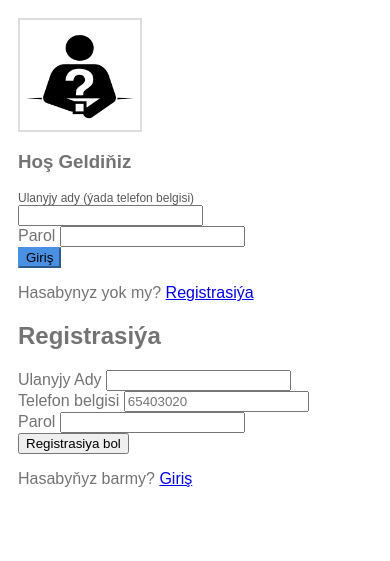
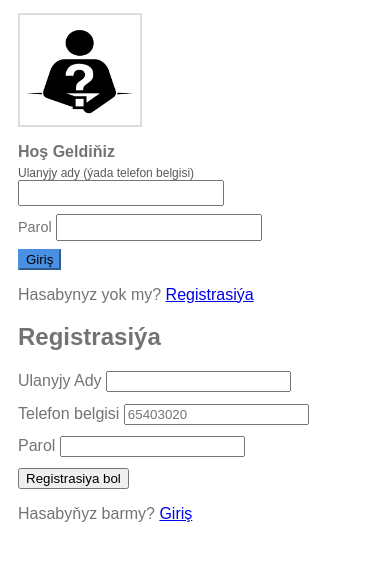
Before and after one commit to guvanch-kab/project_chemistry, a PHP site: page /includes/login_form/login_user.html in a window 390 px wide. Shown: the top 561 px of the page. Run offline with PHP 8.4, Linux system fonts and the light colour scheme.

Commit message:
last_one

```diff
--- a/css/main_place.css
+++ b/css/main_place.css
@@ -136,7 +136,7 @@
     }
 
     .content {
-        margin-top: 80px;
+        /* margin-top: 20px; */
     }
 }
 
--- a/includes/login_form/login_user.html
+++ b/includes/login_form/login_user.html
@@ -1,14 +1,68 @@
 <head>
     <link rel="stylesheet" href="includes/login_form/login_user.css">
+
+    <style>
+        #loginForm .form-label,
+#loginForm .form-control,
+#registerForm .form-label,
+#registerForm .form-control {
+    margin-bottom: 0.2rem; /* Label ve input arasını daraltır */
+}
+
+#loginForm > div,
+#registerForm > div {
+    margin-bottom: 0.5rem; /* Her form bloğu arasındaki boşluk */
+}
+
+/* Hoş geldiniz başlığını daralt */
+#loginTitle {
+    margin-bottom: 0.5rem; /* Daha az boşluk */
+    font-size: 1.2rem;
+}
+
+/* Form elemanları arası boşluğu azalt */
+#loginForm > div {
+    margin-bottom: 0.4rem;
+}
+
+#loginForm .form-label,
+#loginForm .form-control {
+    margin-bottom: 0.2rem;
+}
+@media (max-width: 576px) {
+    #loginTitle {
+        margin-bottom: 0.3rem;
+        font-size: 1rem;
+    }
+
+    #loginForm > div {
+        margin-bottom: 0.3rem;
+    }
+
+    #loginForm .form-label {
+        font-size: 0.9rem;
+    }
+
+    #loginForm .form-control {
+        padding: 0.2rem 0.5rem;
+        font-size: 0.9rem;
+    }
+}
+.mt-5 {
+    margin-top: 0rem !important;
+}
+
+
+    </style>
 
 </head>
 
 <div class="login-container d-flex justify-content-center">
     <!-- Giriş Formu -->
-    <div id="loginSection" class="card shadow-lg p-4" style="max-width: 400px; width: 100%; border-radius: 15px;">
+    <div id="loginSection" class="card shadow-lg p-4" style="margin-top:-5px !important; max-width: 400px; width: 100%; border-radius: 15px;">
         <div class="text-center mb-4">
             <img src="../../logo/user_logo.png" alt="Logo" class="rounded-circle">
-            <h3 class="mt-1">Hoş Geldiňiz</h3>
+            <h3 id="loginTitle" class="text-center">Hoş Geldiňiz</h3>
         </div>
         <form id="loginForm">
             <div class="mb-3">
@@ -16,7 +70,7 @@
                 <input type="text" name="username" id="username" class="form-control"
                     required>
             </div>
-            <div class="mb-3">
+            <div class="mb-2">
                 <label for="password" class="form-label">Parol</label>
                 <input type="password" name="password" id="password" class="form-control"
                     required>
@@ -28,7 +82,7 @@
 
         <div id="loginResult" class="mt-3 text-center text-danger"></div>
 
-        <div class="text-center mt-3">
+        <div class="text-center mt-1">
             <p class="small text-muted">Hasabynyz yok my?
                 <a href="#" class="text-primary" id="showRegisterForm">Registrasiýa</a>
             </p>
@@ -38,23 +92,23 @@
     <!-- Kayıt Formu -->
     <div id="registerSection" class="card shadow-lg p-4 d-none"
         style="max-width: 400px; width: 100%; border-radius: 15px;">
-        <div class="text-center mb-4">
+        <div class="text-center mb-1">
             <h2 class="mt-3">Registrasiýa</h2>
         </div>
         <form id="registerForm">
-            <div class="mb-3">
+            <div class="mb-2">
                 <label for="registerUsername" class="form-label">Ulanyjy Ady</label>
                 <input type="text" name="username" id="registerUsername" class="form-control"
                     required>
             </div>
 
-            <div class="mb-3">
+            <div class="mb-2">
                 <label for="PhoneNumber" class="form-label">Telefon belgisi</label>
                 <input type="text" name="phone_number" id="phone_number" class="form-control"
                   placeholder="65403020"   required>
             </div>
 
-            <div class="mb-3">
+            <div class="mb-2">
                 <label for="registerPassword" class="form-label">Parol</label>
                 <input type="password" name="password" id="registerPassword" class="form-control"
                     required>
```
Also changed, not shown: admin/call_pages/nazary_data.php (+23 -4 lines), index.html (+24 -14 lines), 4 other files.
